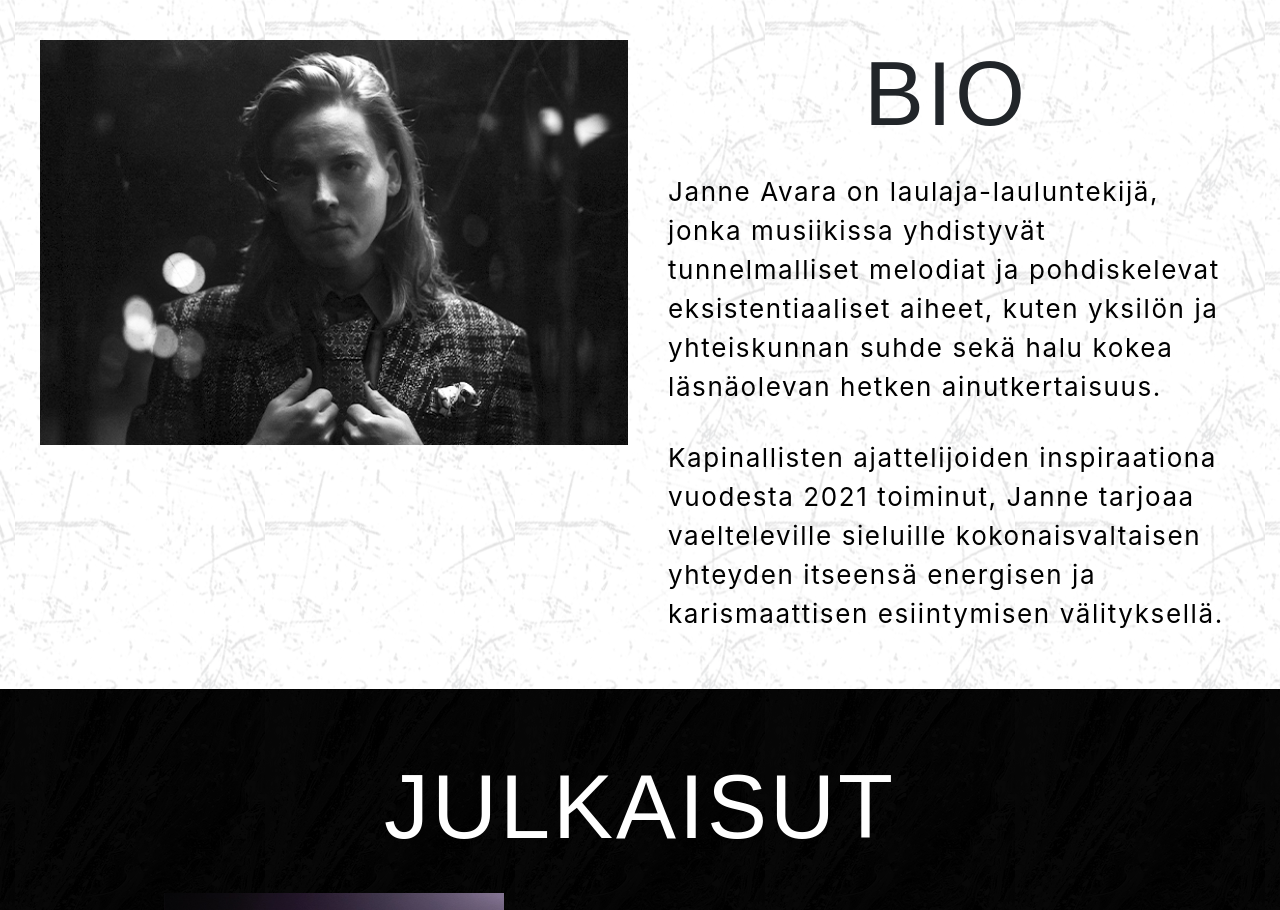
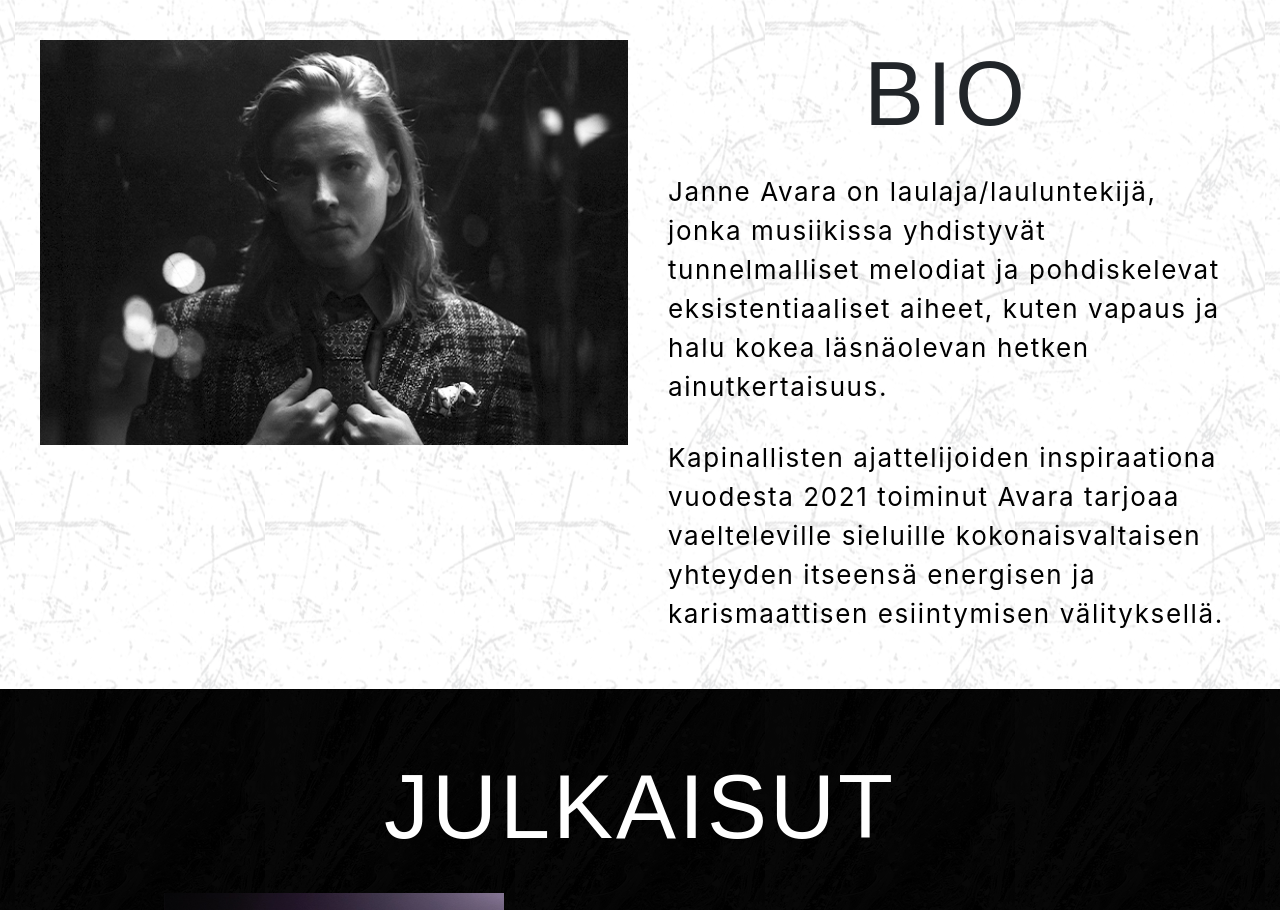
Before and after one commit to PedroBergamo/web-janne-avara, a React (Create React App) app: page / in a window 1280 px wide. Shown: the part 800-1710 px from the top of the page. Built offline with nearby package versions, Linux system fonts and the light colour scheme; grey boxes are pictures that could not be loaded; a web font is replaced by a local one.

Commit message:
Add correct homepage address

```diff
--- a/package.json
+++ b/package.json
@@ -1,5 +1,5 @@
 {
-  "homepage": "https://pedrobergamo.github.io/web-janne-avara/",
+  "homepage": "https://www.janneavara.com",
   "name": "web-janne-avara",
   "version": "0.1.0",
   "private": true,
--- a/src/components/Bio.js
+++ b/src/components/Bio.js
@@ -11,17 +11,16 @@ const Bio = () =>
     <Col xs={12} lg={6}>
       <h1>Bio</h1>
       <p>
-      Janne Avara on laulaja-lauluntekijä,
+      Janne Avara on laulaja/lauluntekijä,
       jonka musiikissa yhdistyvät tunnelmalliset
       melodiat ja pohdiskelevat eksistentiaaliset
-      aiheet, kuten yksilön ja yhteiskunnan
-      suhde sekä halu kokea
+      aiheet, kuten vapaus ja halu kokea
       läsnäolevan hetken ainutkertaisuus.
       </p>
       <p>
       Kapinallisten ajattelijoiden inspiraationa
-       vuodesta 2021 toiminut,
-      Janne tarjoaa vaelteleville
+      vuodesta 2021 toiminut
+      Avara tarjoaa vaelteleville
       sieluille kokonaisvaltaisen
       yhteyden itseensä energisen
       ja karismaattisen esiintymisen välityksellä.
```
